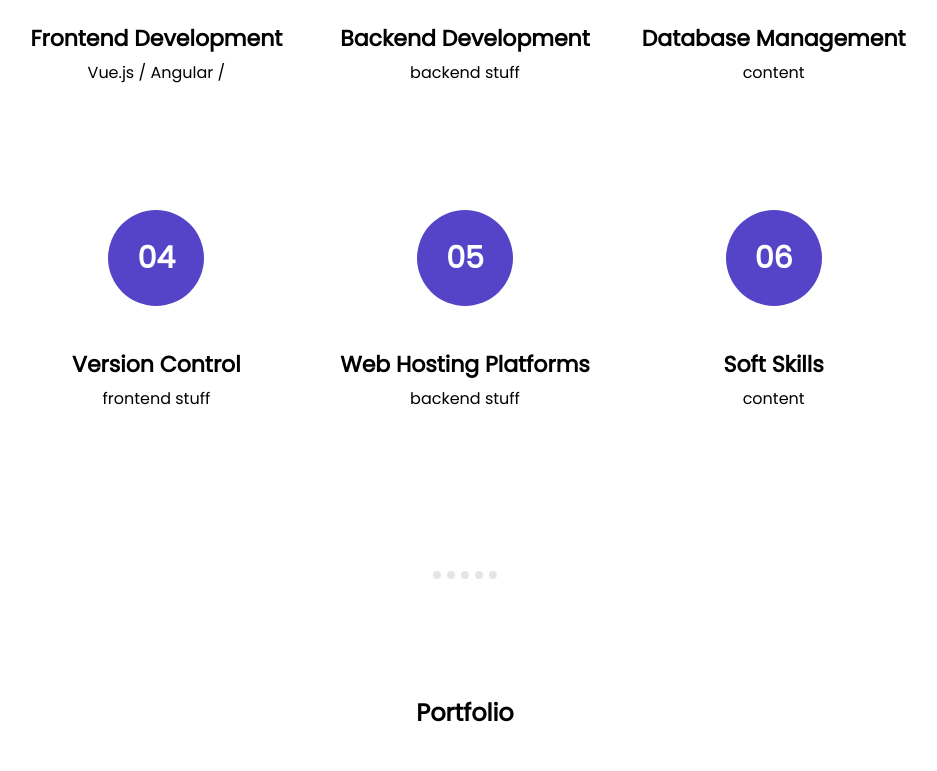
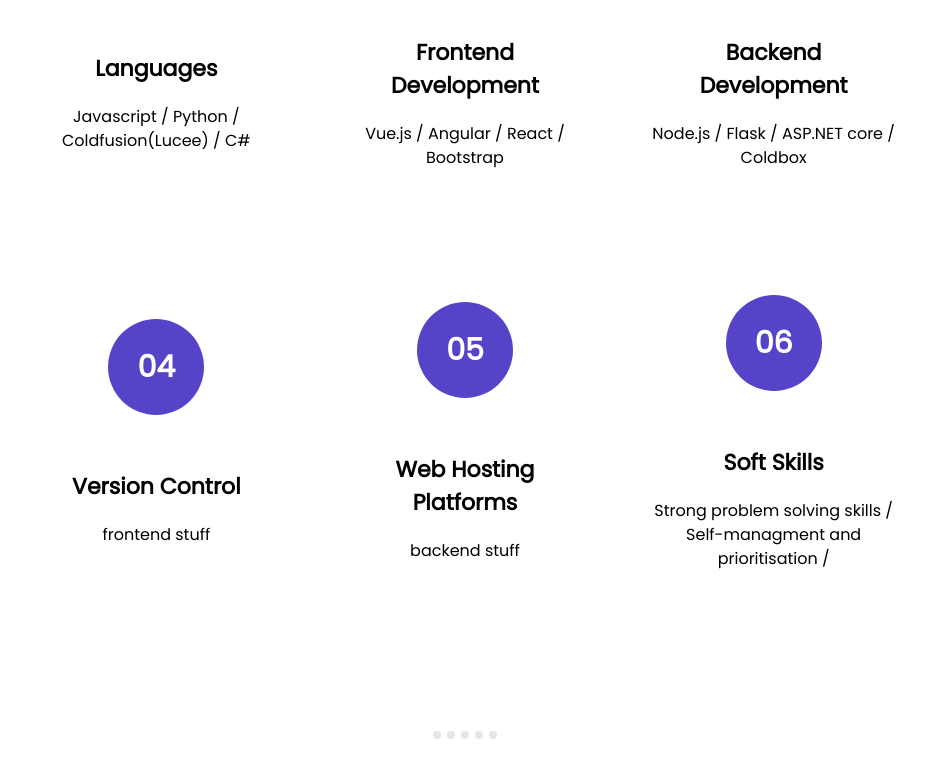
Before and after one commit to Wahzeem/Wahzeem.github.io, a plain HTML site: page index.html in a window 1280 px wide. Shown: the part 765-1536 px from the top of the page, without its empty margins (175-1112 px from the left). Drawn offline with nearby package versions, Linux system fonts and the light colour scheme.

Commit message:
Updating css and adding content to skills section

```diff
--- a/css/styles.css
+++ b/css/styles.css
@@ -259,6 +259,7 @@ hr{
   color: #FFF;
   text-align: center;
   font-family: 'Poppins', sans-serif;
+  font-size: 16px;
 }
 
 /* ................... */
@@ -309,7 +310,7 @@ hr{
   font-weight: 600;
   font-size: 22px;
   line-height: 33px;
-  padding: 0.5vw;
+  padding: 20px;
 }
 
 .skill-desc{
--- a/index.html
+++ b/index.html
@@ -112,6 +112,7 @@
 
       <div class="row">
 
+
         <div class="col-lg-4 col-md-6 col-sm-12 skills-card">
 
           <div class="skills-svg-container">
@@ -119,26 +120,11 @@
           </div>
 
           <div>
-            <div class="skills-Headers">Frontend Development</div>
+            <div class="skills-Headers">Languages</div>
           </div>
 
           <div class="skill-desc">
-            Vue.js / Angular /
-          </div>
-        </div>
-
-
-        <div class="col-lg-4 col-md-6 col-sm-12 skills-card">
-          <div class="skills-svg-container">
-            <div class="skills-svg">02</div>
-          </div>
-
-          <div>
-            <div class="skills-Headers">Backend Development</div>
-          </div>
-
-          <div class="skill-desc">
-            backend stuff
+            Javascript / Python / Coldfusion(Lucee) / C#
           </div>
 
         </div>
@@ -147,18 +133,34 @@
         <div class="col-lg-4 col-md-6 col-sm-12 skills-card">
 
           <div class="skills-svg-container">
+            <div class="skills-svg">02</div>
+          </div>
+
+          <div>
+            <div class="skills-Headers">Frontend Development</div>
+          </div>
+
+          <div class="skill-desc">
+            Vue.js / Angular / React / Bootstrap
+          </div>
+        </div>
+
+
+        <div class="col-lg-4 col-md-6 col-sm-12 skills-card">
+          <div class="skills-svg-container">
             <div class="skills-svg">03</div>
           </div>
 
           <div>
-            <div class="skills-Headers">Database Management</div>
+            <div class="skills-Headers">Backend Development</div>
           </div>
 
           <div class="skill-desc">
-            content
+            Node.js / Flask / ASP.NET core / Coldbox
           </div>
 
         </div>
+
 
         <div class="col-lg-4 col-md-6 col-sm-12 skills-card">
 
@@ -203,7 +205,7 @@
           </div>
 
           <div class="skill-desc">
-            content
+            Strong problem solving skills / Self-managment and prioritisation /
           </div>
 
         </div>
```
